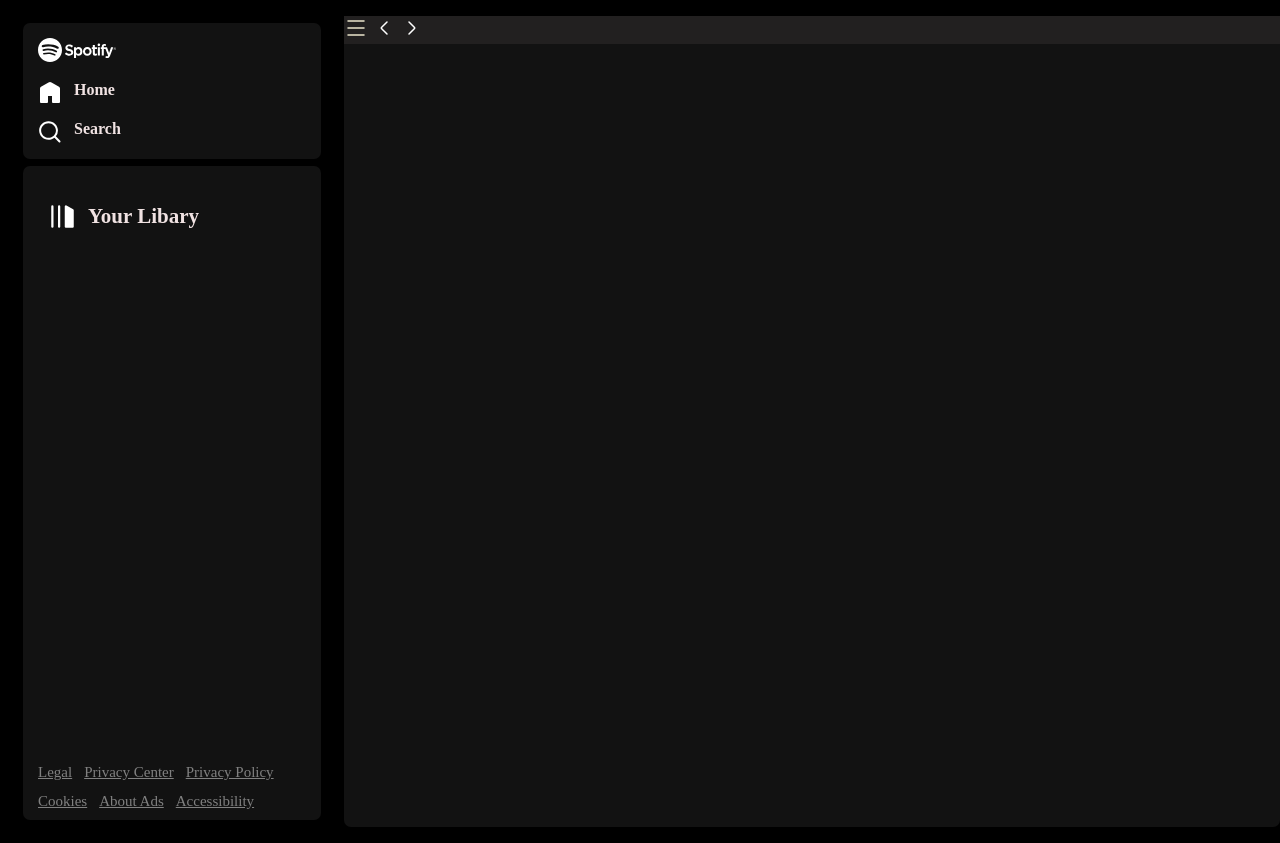
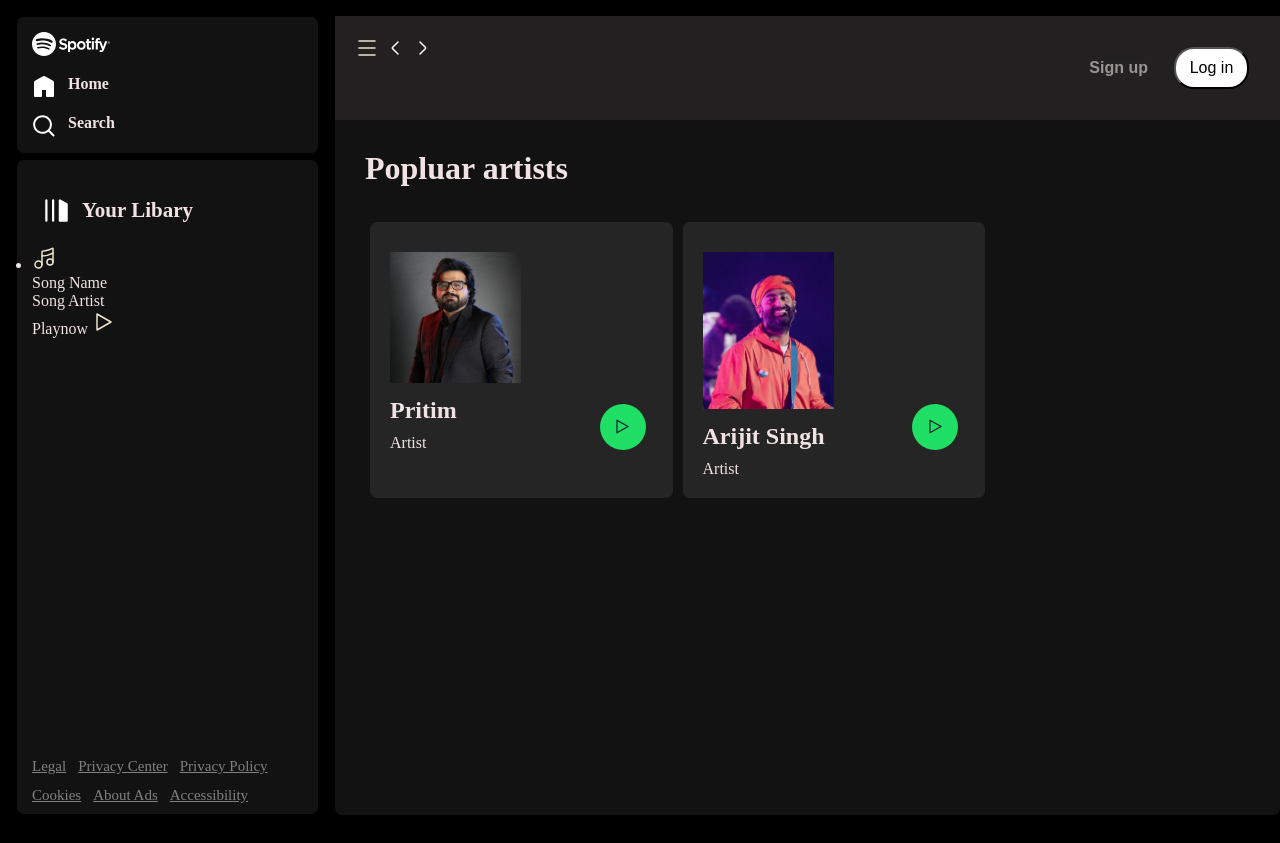
Before and after one commit to AnuragRaj11/Spotify-clone, a plain HTML site: page index.html in a window 1280 px wide. Drawn offline with Linux system fonts and the light colour scheme.

Commit message:
half complete

```diff
--- a/index.html
+++ b/index.html
@@ -7,6 +7,7 @@
     <title>Spotify</title>
     <link rel="stylesheet" href="style.css">
     <link rel="stylesheet" href="utility.css">
+    <script src="script.js"></script>
 </head>
 
 <body>
@@ -25,6 +26,22 @@
                 <div class="heading">
                     <img class="invert" src="imgs/playlist.svg" alt="">
                     <h2> Your Libary </h2>
+                </div>
+
+                <div class="songlist">
+                    <ul>
+                        <li>
+                            <img class="invert" src="imgs/music.svg" alt="">
+                            <div class="info">
+                                <div>Song Name</div>
+                                <div>Song Artist</div>
+                            </div>
+                            <div class="playnow">
+                                <span>Playnow</span>
+                                <img class="invert" src="imgs/play.svg" alt="">
+                            </div>
+                        </li>
+                    </ul>
                 </div>
 
                 <div class="footer">
@@ -58,9 +75,37 @@
                     </div>
 
                 </div>
+                <div class="btn">
+                    <button class="sign">Sign up</button>
+                    <button class="log">Log in</button>
+                </div>
             </div>
+            <div class="playlists">
+                <h1>Popluar artists</h1>
+                <div class="cardc">
+                    <div class="card">
+                        <div class="play">
+                            <img width="20px" src="imgs/play.svg" alt="">
+                        </div>
+                        <img src="imgs/artist1.jpeg" alt="">
+                        <h2>Pritim</h2>
+                        <p>Artist</p>
+                    </div>
+
+                    <div class="card">
+                        <div class="play">
+                            <img width="20px" src="imgs/play.svg" alt="">
+                        </div>
+                        <img src="imgs/ar2.jpeg" alt="">
+                        <h2>Arijit Singh</h2>
+                        <p>Artist</p>
+                    </div>
+                </div>
+
+            </div>
+
+
         </div>
-
     </div>
 
 
--- /dev/null
+++ b/script.js
@@ -0,0 +1,33 @@
+let currentsong=new Audio();
+let songs;
+let currentfolder;
+
+function secondstoMinutesSeconds(seconds) {
+    if (isNaN(seconds) || seconds<0) {
+        return "00:00";
+    }
+
+    const min=Math.floor(seconds/60);
+    const remaingsec=Math.floor(seconds%60);
+
+    const formatmin=String(min).padStart(2,'0');
+    const formatsec=String(remaingsec).padStart(2,'0');
+
+    return '${formatmin}:${formatsec}';
+}
+
+async function getsongs(folder) {
+    currentfolder=folder;
+    let a=await fetch('/${folder}/')
+    let resp=await a.text();
+    let div=document.createElement("div")
+    div.innerHTML=resp;
+    let as=div.getElementsByTagName("a")
+    songs=[]
+    for (let index = 0; index < as.length.length; index++) {
+        const element = as[index];
+        if (element.href.endsWith(".mp3")) {
+            songs.push(element.href.split('/${folder}/')[1])
+        }
+    }
+}
--- a/style.css
+++ b/style.css
@@ -1,4 +1,5 @@
 @import url('https://fonts.googleapis.com/css2?family=Lato:wght@700&family=Roboto:ital,wght@0,100;0,300;0,400;0,500;0,700;0,900;1,100;1,300;1,400;1,500;1,700;1,900&display=swap');
+
 * {
     margin: 0;
     padding: 0;
@@ -11,7 +12,7 @@
 
 .left {
     width: 25vw;
-    padding: 10px;
+    padding: 4px;
 }
 
 .right {
@@ -45,7 +46,8 @@
     min-height: 78vh;
     position: relative;
 }
-.footer{
+
+.footer {
     display: flex;
     font-size: 15px;
     color: gray;
@@ -55,15 +57,113 @@
     padding: 10px 0px;
     flex-wrap: wrap;
 }
-.footer a{
+
+.footer a {
     color: grey;
 }
-.right{
+
+.right {
     margin: 16px 0;
     position: relative;
 }
-.header{
+
+.header {
     display: flex;
     justify-content: space-between;
     background-color: rgb(34, 32, 32);
 }
+
+.header>* {
+    padding: 20px;
+}
+
+.playlists {
+    padding: 15px;
+}
+
+.playlists h1 {
+    padding: 15px;
+}
+
+.cardc {
+    margin: 20px;
+    display: flex;
+    gap: 10px;
+    flex-wrap: wrap;
+    overflow-y: auto;
+    max-height: 50vh;
+}
+
+.card {
+    width: 30%;
+    padding: 20px;
+    border-radius: 7px;
+    background-color: #252525;
+    position: relative;
+    transition: all .9s;
+}
+
+.card:hover {
+    background-color: #252525;
+    cursor: pointer;
+    --a: 1;
+}
+
+.card>* {
+    padding-top: 10px;
+}
+
+.card img {
+    width: 50%;
+    object-fit: contain;
+}
+
+.play {
+    width: 38px;
+    height: 38px;
+    background-color: #1fdf64;
+    border-radius: 50%;
+    padding: 4px;
+    display: flex;
+    align-items: center;
+    justify-content: center;
+    position: absolute;
+    bottom: 48px;
+    right: 27px;
+    opacity: var(--a);
+    transition: all 1s ease-out;
+}
+
+.btn>* {
+    margin: 11px;
+}
+
+.sign {
+    background-color: rgb(34 34 34);
+    color: rgb(156, 148, 148);
+    font-weight: bold;
+    border: none;
+    outline: none;
+    cursor: pointer;
+    font-size: 16px;
+}
+
+.sign:hover {
+    font-size: 18px;
+    color: white;
+}
+
+.log {
+    background-color: white;
+    border-radius: 20px;
+    color: black;
+    padding: 10px;
+    width: 75px;
+    cursor: pointer;
+    font-size: 16px;
+}
+
+.log:hover {
+    font-weight: bold;
+    font-size: 18px;
+}
```
Also changed, not shown: imgs/ar2.jpeg (added), imgs/artist1.jpeg (added), imgs/music.svg (added), imgs/play.svg (added).
